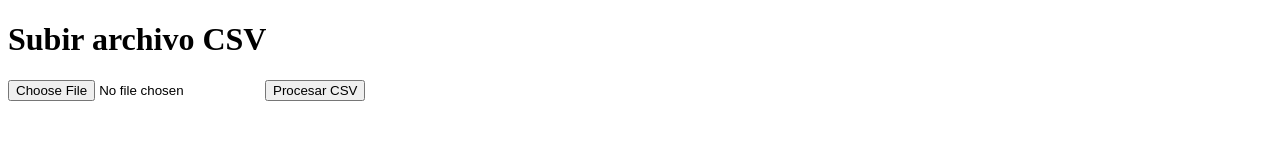
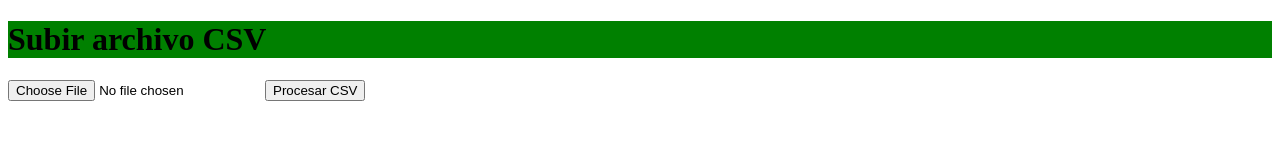
Before and after one commit to totossj2/automatizacion-naza, a website: page index.html in a window 1280 px wide. Drawn offline with Linux system fonts and the light colour scheme.

Commit message:
totoputo

```diff
--- a/index.html
+++ b/index.html
@@ -8,7 +8,7 @@
 </head>
 
 <body>
-    <h1>Subir archivo CSV</h1>
+    <h1 style="background-color: green;">Subir archivo CSV</h1>
     <form id="csvForm">
         <input type="file" id="csvFile" accept=".csv" required />
         <button type="submit">Procesar CSV</button>
```
